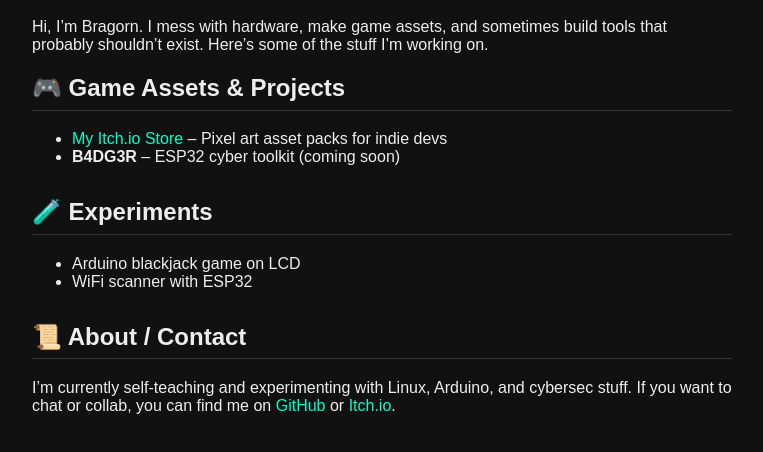
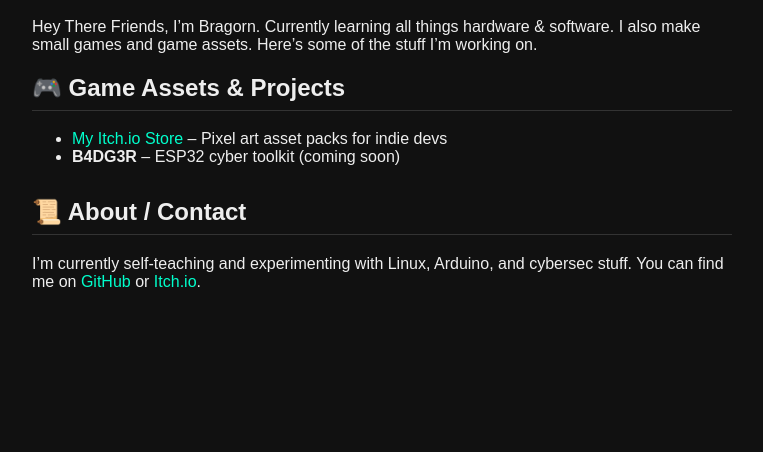
Before and after one commit to Bragorn/bragorn.github.io, a plain HTML site: page index.html in a window 1280 px wide. Shown: the part 104-556 px from the top of the page, without its empty margins (258-1021 px from the left). Drawn offline with Linux system fonts and the light colour scheme.

Commit message:
Small Changes

```diff
--- a/index.html
+++ b/index.html
@@ -27,27 +27,19 @@
 </head>
 <body>
   <h1>Bragorn's Projects</h1>
-  <p>Hi, I’m Bragorn. I mess with hardware, make game assets, and sometimes build tools that probably shouldn’t exist. Here’s some of the stuff I’m working on.</p>
+  <p>Hey There Friends, I’m Bragorn. Currently learning all things hardware & software. I also make small games and game assets. Here’s some of the stuff I’m working on.</p>
 
   <section>
     <h2>🎮 Game Assets & Projects</h2>
     <ul>
-      <li><a href="https://your-itch-username.itch.io" target="_blank">My Itch.io Store</a> – Pixel art asset packs for indie devs</li>
+      <li><a href="https://bragorn.itch.io" target="_blank">My Itch.io Store</a> – Pixel art asset packs for indie devs</li>
       <li><strong>B4DG3R</strong> – ESP32 cyber toolkit (coming soon)</li>
     </ul>
   </section>
 
   <section>
-    <h2>🧪 Experiments</h2>
-    <ul>
-      <li>Arduino blackjack game on LCD</li>
-      <li>WiFi scanner with ESP32</li>
-    </ul>
-  </section>
-
-  <section>
     <h2>📜 About / Contact</h2>
-    <p>I’m currently self-teaching and experimenting with Linux, Arduino, and cybersec stuff. If you want to chat or collab, you can find me on <a href="https://github.com/YOURUSERNAME" target="_blank">GitHub</a> or <a href="https://your-itch-username.itch.io" target="_blank">Itch.io</a>.</p>
+    <p>I’m currently self-teaching and experimenting with Linux, Arduino, and cybersec stuff. You can find me on <a href="https://github.com/Bragorn" target="_blank">GitHub</a> or <a href="https://bragorn.itch.io" target="_blank">Itch.io</a>.</p>
   </section>
 </body>
 </html>
```
